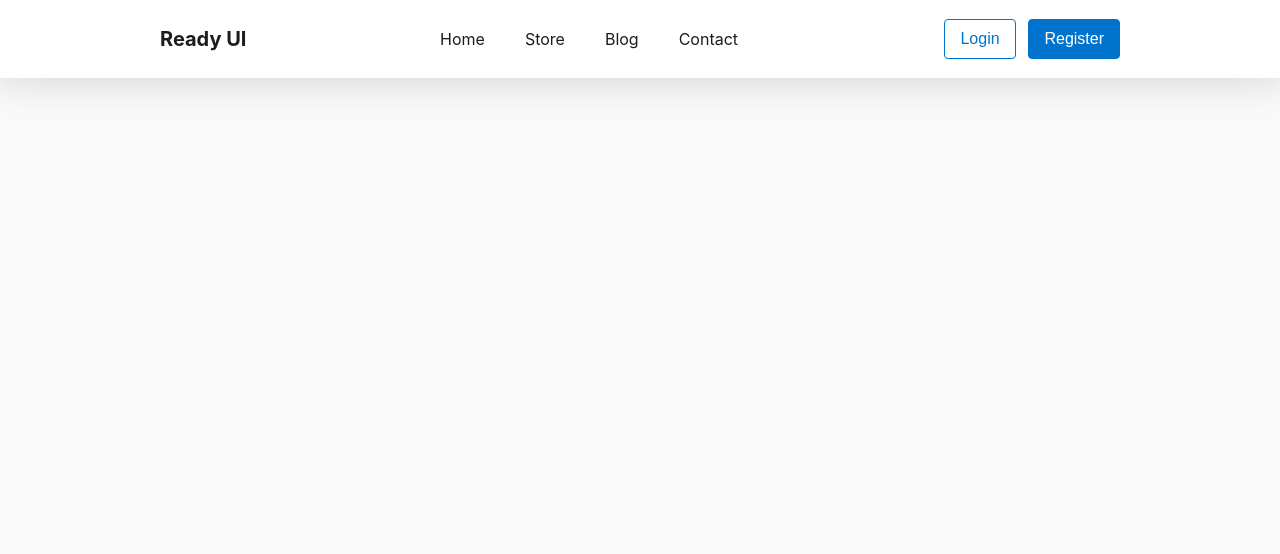
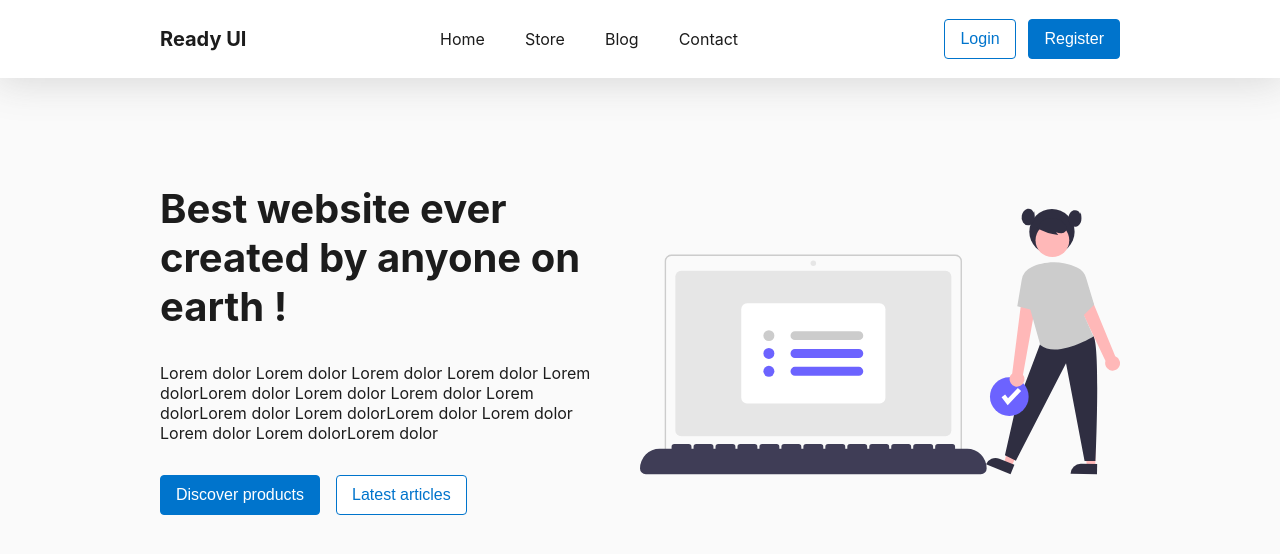
Before and after one commit to fredericlauss/vuejs, a Vue app: page / in a window 1280 px wide. Shown: the top 554 px of the page. Built offline with nearby package versions, Linux system fonts and the light colour scheme.

Commit message:
Feat: Home Page

```diff
--- a/src/views/HomeView.vue
+++ b/src/views/HomeView.vue
@@ -1,6 +1,27 @@
 <template>
     <PageLayout id="home-page">
+        <div class="hero">
+            <div class="action">
+                <h1>
+                    Best website ever created by anyone on earth !
+                </h1>
+                <p>
+                    Lorem dolor Lorem dolor Lorem dolor Lorem dolor
+                    Lorem dolorLorem dolor Lorem dolor Lorem dolor Lorem dolorLorem dolor
+                    Lorem dolorLorem dolor Lorem dolor Lorem dolor Lorem dolorLorem dolor
+                </p>
 
+                <div class="buttons">
+                    <Button>
+                        Discover products
+                    </Button>
+                    <Button variant="outlined">
+                        Latest articles
+                    </Button>
+                </div>
+            </div>
+            <img src="../assets/heroimg.svg" alt="Hero image">
+        </div>
     </PageLayout>
 </template>
 
@@ -14,3 +35,38 @@ export default {
     }
 }
 </script>
+
+<style lang="scss">
+.main-content {
+    .hero {
+        display: flex;
+        justify-content: space-between;
+
+        padding: 64px 0;
+
+        .action {
+            width: 45%;
+
+            margin-top: 16px;
+
+            h1 {
+                font-size: 40px;
+                margin-bottom: 32px;
+            }
+
+            p {
+                margin-bottom: 32px;
+            }
+
+            .buttons {
+                display: flex;
+                gap: 16px;
+            }
+        }
+
+        img {
+            width: 50%;
+        }
+    }
+}
+</style>
```
Also changed, not shown: src/assets/heroimg.svg (added).
